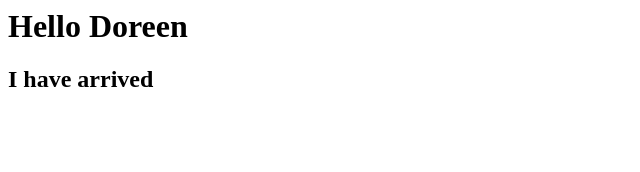
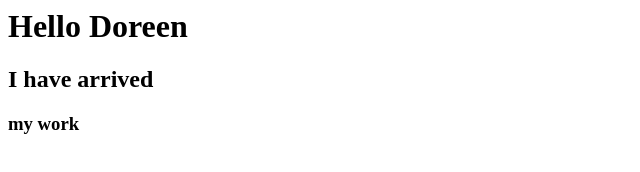
Before and after one commit to Doreendoryn/host, a plain HTML site: page index.html in a window 1280 px wide. Shown: the full height of the page, 0-640 px from the left. Drawn offline with Linux system fonts and the light colour scheme.

Commit message:
add h3 tag

```diff
--- a/index.html
+++ b/index.html
@@ -7,6 +7,7 @@
 <body>
     <h1> Hello Doreen</h1>
     <h2>I have arrived</h2>
+    <h3>my work</h3>
 
 </body>
 </html>
```
